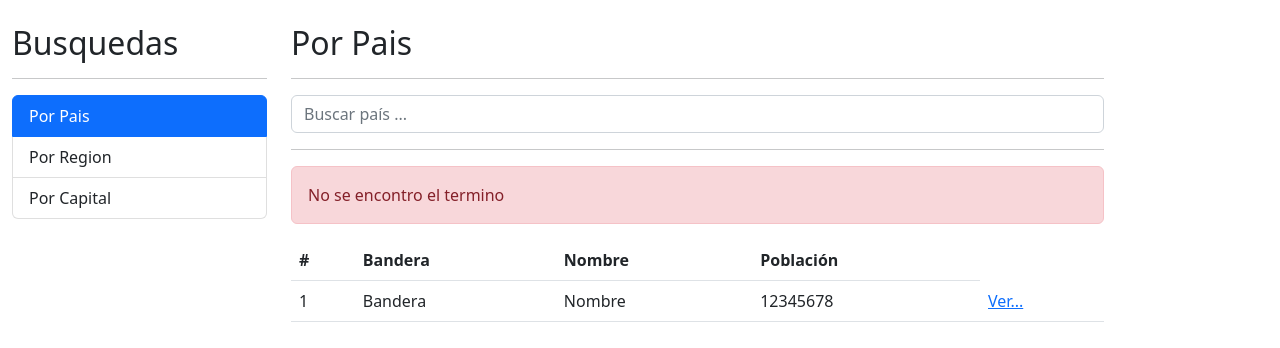
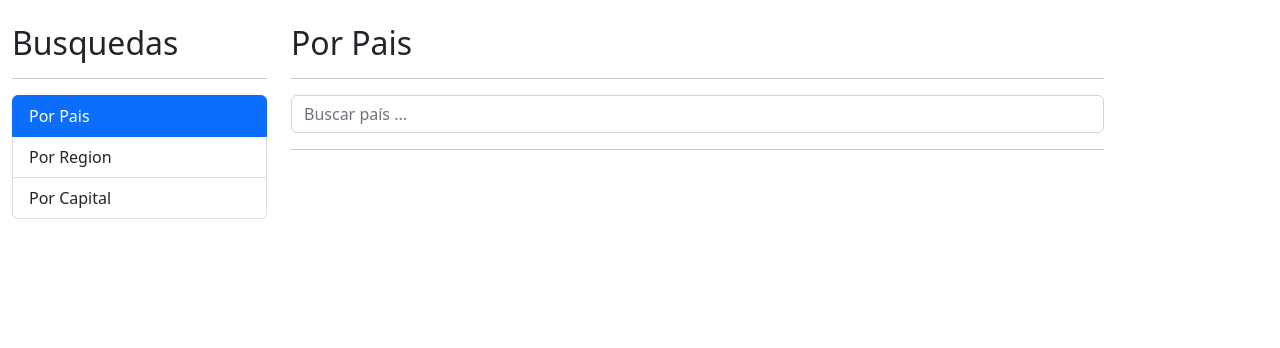
Before and after one commit to CesarArellanoH/03-PaisesApp, an Angular app: page / in a window 1280 px wide. Shown: the top 348 px of the page. Built offline with nearby package versions, Linux system fonts and the light colour scheme.

Commit message:
Mostrar tabla y banderas

```diff
--- a/src/app/app.module.ts
+++ b/src/app/app.module.ts
@@ -1,5 +1,6 @@
 import { NgModule } from '@angular/core';
 import { BrowserModule } from '@angular/platform-browser';
+import { HttpClientModule } from '@angular/common/http';
 
 import { AppComponent } from './app.component';
 import { SharedModule } from './shared/shared.module';
@@ -13,6 +14,7 @@ import { AppRouteModule } from './app-routing.module'
   imports: [
     BrowserModule,
     AppRouteModule,
+    HttpClientModule,
     SharedModule,
     PaisModule
   ],
--- a/src/app/pais/pages/por-pais/por-pais.component.html
+++ b/src/app/pais/pages/por-pais/por-pais.component.html
@@ -9,10 +9,10 @@
     </div>
 </div>
 <hr>
-<div class="alert alert-danger">
-    No se encontro el termino
+<div *ngIf="hayError" class="alert alert-danger">
+    No se encontro el termino: {{termino}}
 </div>
-<div class="row">
+<div *ngIf="paises.length !== 0" class="row">
     <div class="col">
         <table class="table table-hover">
             <thead>
@@ -24,14 +24,12 @@
                 </tr>
             </thead>
             <tbody>
-                <tr>
-                    <td>1</td>
-                    <td>Bandera</td>
-                    <td>Nombre</td>
-                    <td>12345678</td>
-                    <td>
-                        <a href="/pais/mex">Ver...</a>
-                    </td>
+                <tr *ngFor="let pais of paises; let i = index">
+                    <td>{{i + 1}}</td>
+                    <td><img class="small-flag" [src]="pais.flags.png"></td>
+                    <td>{{pais.name.common}}</td>
+                    <td>{{pais.population | number}}</td>
+                    <td><a [routerLink] = "['/pais/', pais.cca2]">Ver...</a></td>
                 </tr>
             </tbody>
         </table>
--- a/src/app/pais/pages/por-pais/por-pais.component.ts
+++ b/src/app/pais/pages/por-pais/por-pais.component.ts
@@ -1,4 +1,6 @@
 import { Component, OnInit } from '@angular/core';
+import { Country } from '../../interfaces/pais.interface';
+import { PaisService } from '../../services/pais.service';
 
 @Component({
   selector: 'app-por-pais',
@@ -7,16 +9,25 @@ import { Component, OnInit } from '@angular/core';
 })
 export class PorPaisComponent implements OnInit {
 
+  paises: Country[] = [];
   termino: string = '';
+  hayError: boolean = false;
 
-  constructor() { }
+  constructor( private paisService: PaisService ) { }
 
   ngOnInit(): void {
   }
 
   buscar(){
+    this.hayError = false;
     console.log(this.termino);
+    this.paisService.buscarPais(this.termino).subscribe(paises => {
+      this.paises = paises;
 
+    }, (error) => {
+      this.hayError = true;
+      this.paises = [];
+    });
   }
 
 }
--- a/src/app/pais/pais.module.ts
+++ b/src/app/pais/pais.module.ts
@@ -5,6 +5,7 @@ import { PorPaisComponent } from './pages/por-pais/por-pais.component';
 import { PorRegionComponent } from './pages/por-region/por-region.component';
 import { VerPaisComponent } from './pages/ver-pais/ver-pais.component';
 import { FormsModule } from '@angular/forms';
+import { RouterModule } from '@angular/router';
 
 
 
@@ -25,7 +26,8 @@ import { FormsModule } from '@angular/forms';
 
   imports: [
     CommonModule,
-    FormsModule
+    FormsModule,
+    RouterModule
   ]
 })
 export class PaisModule { }
--- /dev/null
+++ b/src/app/pais/services/pais.service.ts
@@ -0,0 +1,20 @@
+import { HttpClient } from '@angular/common/http';
+import { Injectable } from '@angular/core';
+import { Observable } from 'rxjs';
+import { Country } from '../interfaces/pais.interface';
+
+@Injectable({
+  providedIn: 'root'
+})
+export class PaisService {
+
+  private _apiUrl: string = 'https://restcountries.com/v3.1';
+
+  constructor(private http: HttpClient ) { }
+
+  buscarPais(termino: string): Observable<Country[]>{
+    const url = `${this._apiUrl}/name/${termino}`;
+    return this.http.get<Country[]>(url);
+  }
+
+}
--- a/src/styles.css
+++ b/src/styles.css
@@ -1 +1,3 @@
-/* You can add global styles to this file, and also import other style files */
+.small-flag{
+    width: 50px;
+}
```
Also changed, not shown: src/app/pais/interfaces/pais.interface.ts (added, +112 -0 lines), 1 other file (tests, documents, lock files or other folders).
